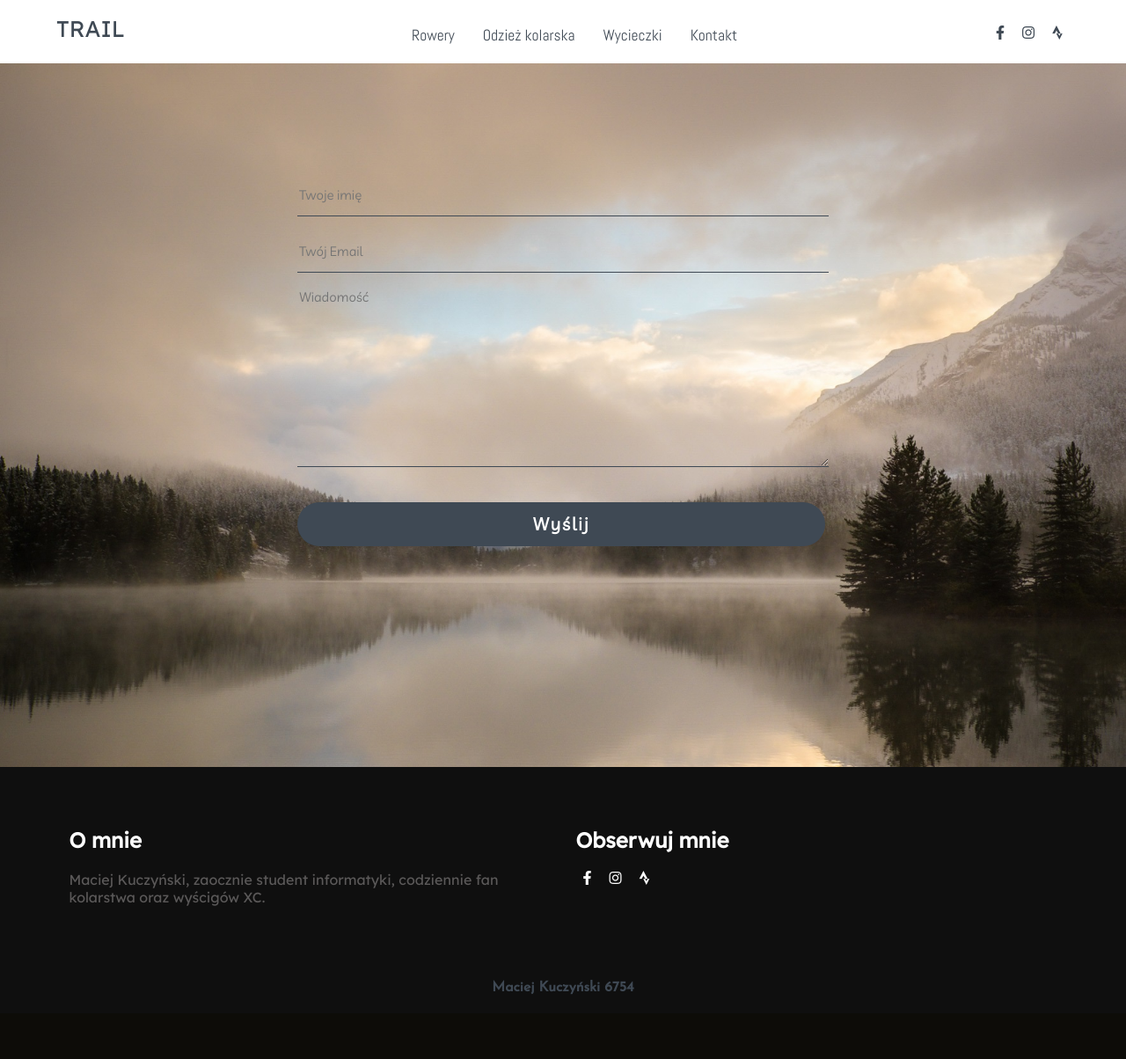
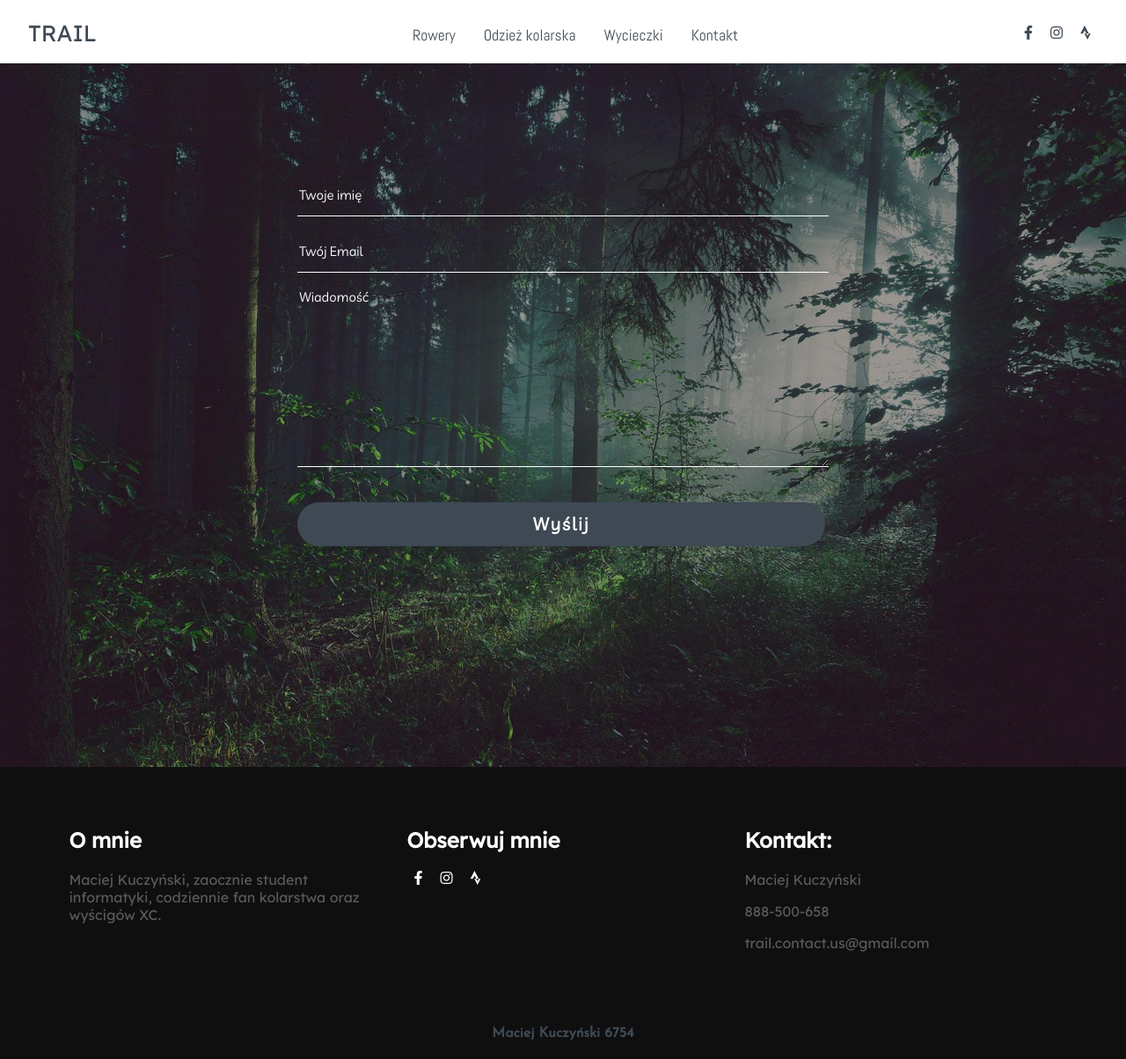
Before and after one commit to kuczynskimaciej/TRAIL, a PHP site: page /Kontakt.php in a window 1280 px wide. Shown: the whole page at 88% size. Before the commit the page ends 1131 px from the top, so only its background shows below. Run offline with PHP 8.4, Linux system fonts and the light colour scheme.

Commit message:
Refactor

```diff
--- a/Kontakt.php
+++ b/Kontakt.php
@@ -48,26 +48,32 @@ if(isset($_POST['submit'])){
             <div class="nav-brand">
                 <a href="Index.php" class="text-gray">TRAIL</a>
             </div>
+
+            <div class="toggle-collapse">
+                <div class="toggle-icons">
+                    <i class="fas fa-bars"></i>
+                </div>
+            </div>
             <div>
-                <ul class="nav-items">
+            <ul class="nav-items">
                     <li class="nav-link">
-                        <a href="#">Rowery</a>
+                        <a href="bikes.php">Rowery</a>
                     </li>
                     <li class="nav-link">
-                        <a href="#">Odzież kolarska</a>
+                        <a href="clothes.php">Odzież kolarska</a>
                     </li>
                     <li class="nav-link">
-                        <a href="#">Wycieczki</a>
+                        <a href="trips.php">Wycieczki</a>
                     </li>
                     <li class="nav-link">
-                        <a href="kontakt.php">Kontakt</a>
+                        <a href="Kontakt.php">Kontakt</a>
                     </li>
                 </ul>
             </div>
             <div class="social text-gray">
                 <a href="https://www.facebook.com/maciek.kuczynski.3"><i class="fab fa-facebook-f"></i></a>
                 <a href="https://www.instagram.com/kuczyn_07/"><i class="fab fa-instagram"></i></a>
-                <a href="https://www.strava.com/athletes/39388761"><i class="fab fa-strava"></i></a>
+                <a href="https://www.strava.com/athletes/kuczyn07"><i class="fab fa-strava"></i></a>
             </div>
         </div>
     </nav>
@@ -111,8 +117,14 @@ if(isset($_POST['submit'])){
                 <div>
                 <a href="https://www.facebook.com/maciek.kuczynski.3"><i class="fab fa-facebook-f"></i></a>
                 <a href="https://www.instagram.com/kuczyn_07/"><i class="fab fa-instagram"></i></a>
-                <a href="https://www.strava.com/athletes/39388761"><i class="fab fa-strava"></i></a>
+                <a href="https://www.strava.com/athletes/kuczyn07"><i class="fab fa-strava"></i></a>
                 </div>
+            </div>
+            <div class="about-us" data-aos="fade-down">
+                <h2>Kontakt:</h2>
+                <p>Maciej Kuczyński</p>
+                <p>888-500-658</p>
+                <p>trail.contact.us@gmail.com</p>
             </div>
         </div>
         <div class="rights flex-row">
@@ -123,6 +135,8 @@ if(isset($_POST['submit'])){
     </footer>
 
     <!-- -------------x------------- STOPKA --------------------x------------------- -->
+
 </body>
 
+
 </html>
--- a/css/Style.css
+++ b/css/Style.css
@@ -87,7 +87,7 @@ p{
 
 .nav{
     background: white;
-    padding: 0 4rem;
+    padding: 0 2rem;
     height: 0rem;
     min-height: 9vh;
     overflow: hidden;
@@ -135,20 +135,22 @@ p{
     font-size: 1.1rem;
 }
 
-.nav .nav-items .nav-link:hover{
-    background-color: var(--midnight);
-}
-
 .nav .nav-items .nav-link:hover a{
+    cursor: pointer;
     color:  #a1c4cf;
 }
-
 .nav .nav-brand a{
     font-size: 1.6rem;
-    padding: 1rem 0;
+    padding: 1.3rem 0;
     display: block;
     font-family: var(--Lexend);
     font-size: 1.6rem;
+    width: 80px;
+}
+
+.nav .nav-brand:hover a{
+    cursor: pointer;
+    color: #a1c4cf;
 }
 
 .nav .social{
@@ -205,11 +207,15 @@ main .site-title-contact{
     background: transparent;
     border: none;
     outline: none;
-    border-bottom: 1px solid var(--text-gray);
-    color: var(--text-gray);
+    border-bottom: 1px solid var(--white);
+    color: var(--white);
     font-size: 15px;
     margin-bottom: 16px;
     font-family: var(--Livvic);
+}
+
+::placeholder{
+    color: var(--white);
 }
 
 .form-control-message{
@@ -218,8 +224,8 @@ main .site-title-contact{
     background: transparent;
     border: none;
     outline: none;
-    border-bottom: 1px solid var(--text-gray);
-    color: var(--text-gray);
+    border-bottom: 1px solid var(--white);
+    color: var(--white);
     font-size: 15px;
     margin-bottom: 16px;
     font-family: var(--Livvic);
@@ -270,7 +276,7 @@ main .blog-post .blog-content{
 }
 
 main .blog-content .blog-title{
-    padding: 2rem 0;
+    padding: 1rem;
 }
 
 main .blog-content .btn-blog{
@@ -363,7 +369,7 @@ footer.footer{
 
 footer.footer .container{
     display: grid;
-    grid-template-columns: repeat(2, 1fr);
+    grid-template-columns: repeat(3, 1fr);
 }
 
 footer.footer .container > div{
@@ -389,20 +395,35 @@ footer.footer .rights{
 
 
 /* -------------- Widok dla >750px -------------- */
-
 @media only screen and (max-width: 750px){
     .nav .nav-menu, .nav .nav-items{
         flex-direction: column;
     }
 
     .nav .toggle-collapse{
-        display: initial;
-        width: 80%;
+        display: block;
+        width: 24px;
+        margin-left: 80%;
     }
 
     footer.footer .container{
         grid-template-columns: repeat(1, 1fr);
     }
 
+    .form-control{
+        width: 300px;
+        border-bottom: 1px solid var(--white);
+        color: var(--white);
+    }
+
+    .form-control-message{
+        width: 300px;
+        border-bottom: 1px solid var(--white);
+        color: var(--white);
+    }
+
+    .submit{
+        border-color: transparent;
+    }
+}
 /* ------x-------- Widok dla >750px --------x------ */
-}
```
Also changed, not shown: Bikes.php (+8 -2 lines), Clothes.php (+8 -2 lines), Index.php (+8 -2 lines), Trips.php (+8 -2 lines), assets/Background-image-contact.png.
